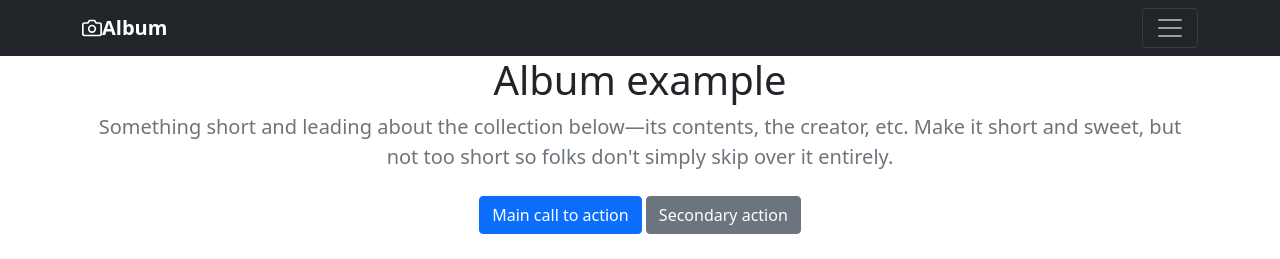
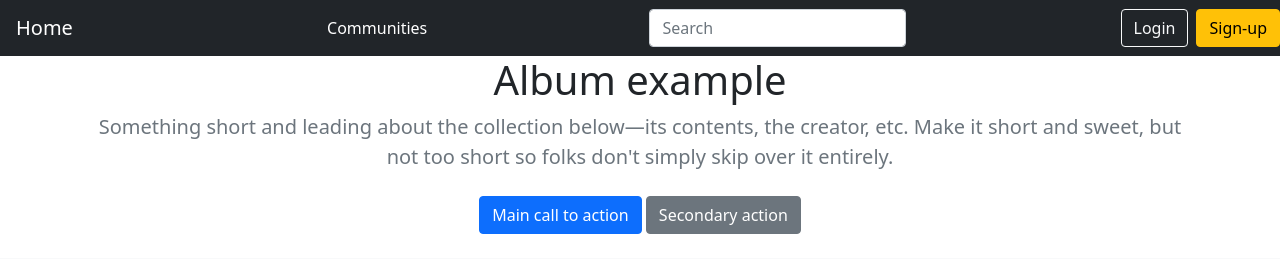
Before and after one commit to bphamho/hackathon-bdtr, a Django app: page / in a window 1280 px wide. Shown: the top 259 px of the page. Run offline with Django 3.2, Linux system fonts and the light colour scheme; some libraries are stand-ins or nearby versions.

Commit message:
index file changeS

```diff
--- a/hackathon/templates/index.html
+++ b/hackathon/templates/index.html
@@ -18,41 +18,32 @@
     <!-- Custom styles for this template -->
     <link href="album.css" rel="stylesheet">
   </head>
-
   <body>
 
-    <header>
-      <div class="collapse bg-dark" id="navbarHeader">
-        <div class="container">
+    <nav class="navbar navbar-expand-sm navbar-dark bg-dark justify-content-between">
+      <a class="navbar-brand nav-link" href="/#" >Home</a>
+      <ul class="navbar-nav mr-auto">
+          <li class="nav-item active"><a href="/#" class="nav-link px-2 text-white">Communities</a></li>
+      </ul>
+      <form class="form-inline mr-sm-2" method=POST action="">
+          {% csrf_token %}
           <div class="row">
-            <div class="col-sm-8 col-md-7 py-4">
-              <h4 class="text-white">About</h4>
-              <p class="text-muted">Add some information about the album below, the author, or any other background context. Make it a few sentences long so folks can pick up some informative tidbits. Then, link them off to some social networking sites or contact information.</p>
-            </div>
-            <div class="col-sm-4 offset-md-1 py-4">
-              <h4 class="text-white">Contact</h4>
-              <ul class="list-unstyled">
-                <li><a href="#" class="text-white">Follow on Twitter</a></li>
-                <li><a href="#" class="text-white">Like on Facebook</a></li>
-                <li><a href="#" class="text-white">Email me</a></li>
-              </ul>
-            </div>
+              <div class="col">
+                  <input type="search" class="form-control form-control-dark" placeholder="Search" aria-label="Search" name="searched">
+              </div>
           </div>
-        </div>
-      </div>
-      <div class="navbar navbar-dark bg-dark box-shadow">
-        <div class="container d-flex justify-content-between">
-          <a href="#" class="navbar-brand d-flex align-items-center">
-            <svg xmlns="http://www.w3.org/2000/svg" width="20" height="20" viewBox="0 0 24 24" fill="none" stroke="currentColor" stroke-width="2" stroke-linecap="round" stroke-linejoin="round" class="mr-2"><path d="M23 19a2 2 0 0 1-2 2H3a2 2 0 0 1-2-2V8a2 2 0 0 1 2-2h4l2-3h6l2 3h4a2 2 0 0 1 2 2z"></path><circle cx="12" cy="13" r="4"></circle></svg>
-            <strong>Album</strong>
-          </a>
-          <button class="navbar-toggler" type="button" data-toggle="collapse" data-target="#navbarHeader" aria-controls="navbarHeader" aria-expanded="false" aria-label="Toggle navigation">
-            <span class="navbar-toggler-icon"></span>
-          </button>
-        </div>
-      </div>
-    </header>
+      </form>
+      <ul class="navbar-nav ml-auto">
+      {% if user.is_authenticated %}
+          <li><a type="button" class="btn btn-outline-light me-2" href="">Logout</a></li>
+          <li><a type="button" class="btn btn-outline-light me-2" href="">Create post</a></li>
 
+      {% else %}
+          <li><a type="button" class="btn btn-outline-light me-2" href="">Login</a></li>
+          <li><a type="button" class="btn btn-warning" href="">Sign-up</a></li>
+      {% endif %}
+      </ul>
+  </nav>
     <main role="main">
 
       <section class="jumbotron text-center">
```
Also changed, not shown: 1 other file.
